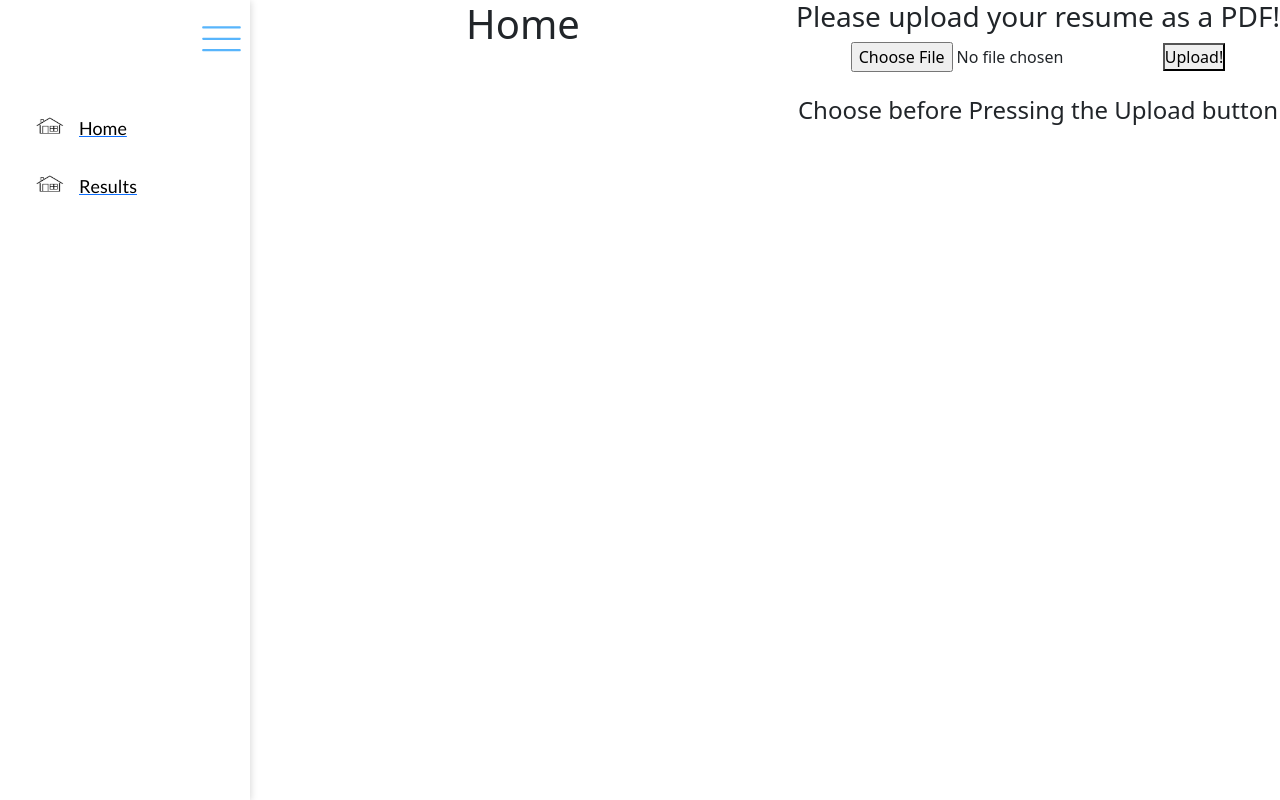
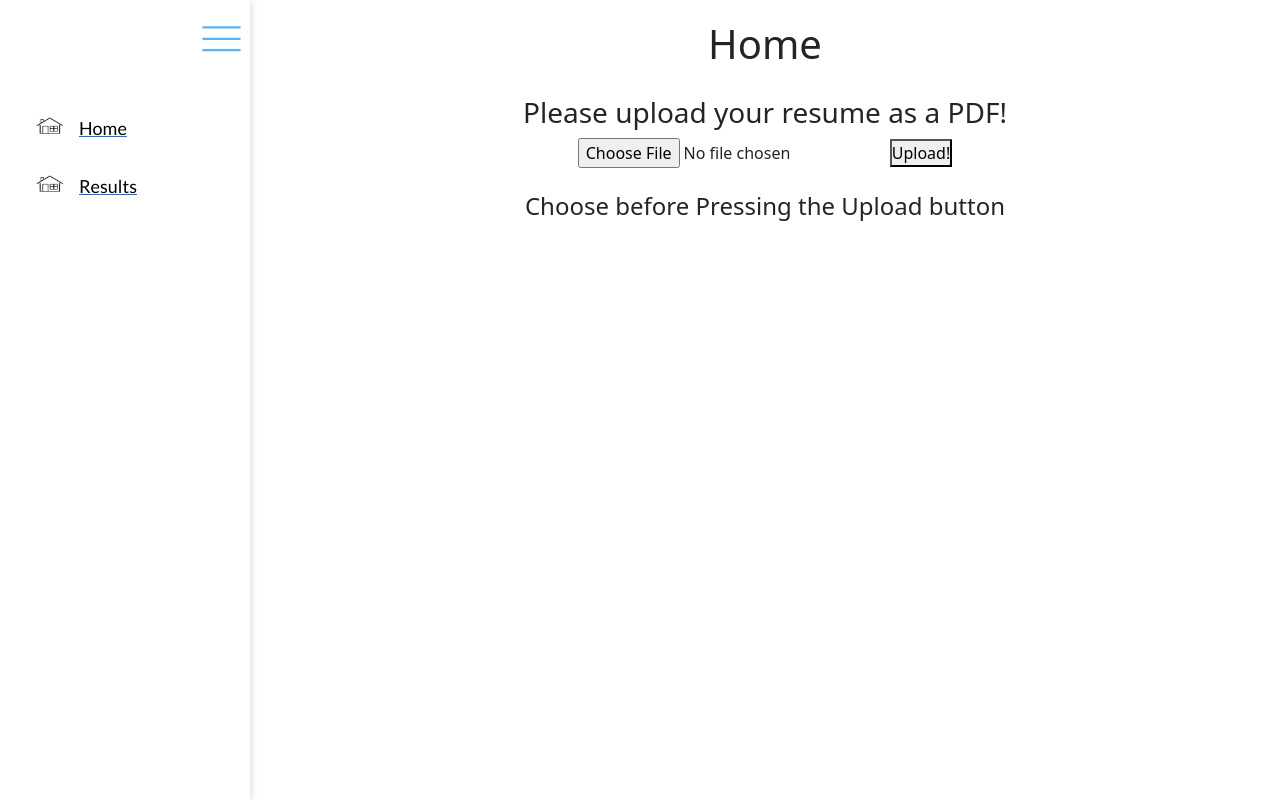
Before and after one commit to NaZaR3413/AI-for-education-Hackathon, a React (Create React App) app in the folder frontend/: page / in a window 1280 px wide. Built offline with nearby package versions, Linux system fonts and the light colour scheme.

Commit message:
cetner sections appropriately

```diff
--- a/frontend/src/pages/home.css
+++ b/frontend/src/pages/home.css
@@ -1,7 +1,13 @@
+
+.home-page-container {
+    flex-grow: 1;
+    display: flex;
+    flex-direction: column;
+    align-items: center;
+    height: 100vh;
+    text-align: center;
+}
 
 .home-container {
-    flex-grow: 1;
-    display: flex;
-    justify-content: center;
-    text-align: center;
+    margin: 20px;
 }
--- a/frontend/src/pages/home.js
+++ b/frontend/src/pages/home.js
@@ -5,7 +5,7 @@ import Pdf from "./home-files/pdf-upload";
 
 export default function Home() {
     return (
-        <div className="home-container">
+        <div className="home-page-container">
             {/** heading display */}
             <div className="home-container">
                 <h1>Home</h1>
@@ -16,4 +16,4 @@ export default function Home() {
             </div>
         </div>
     );
-  }
+}
```
